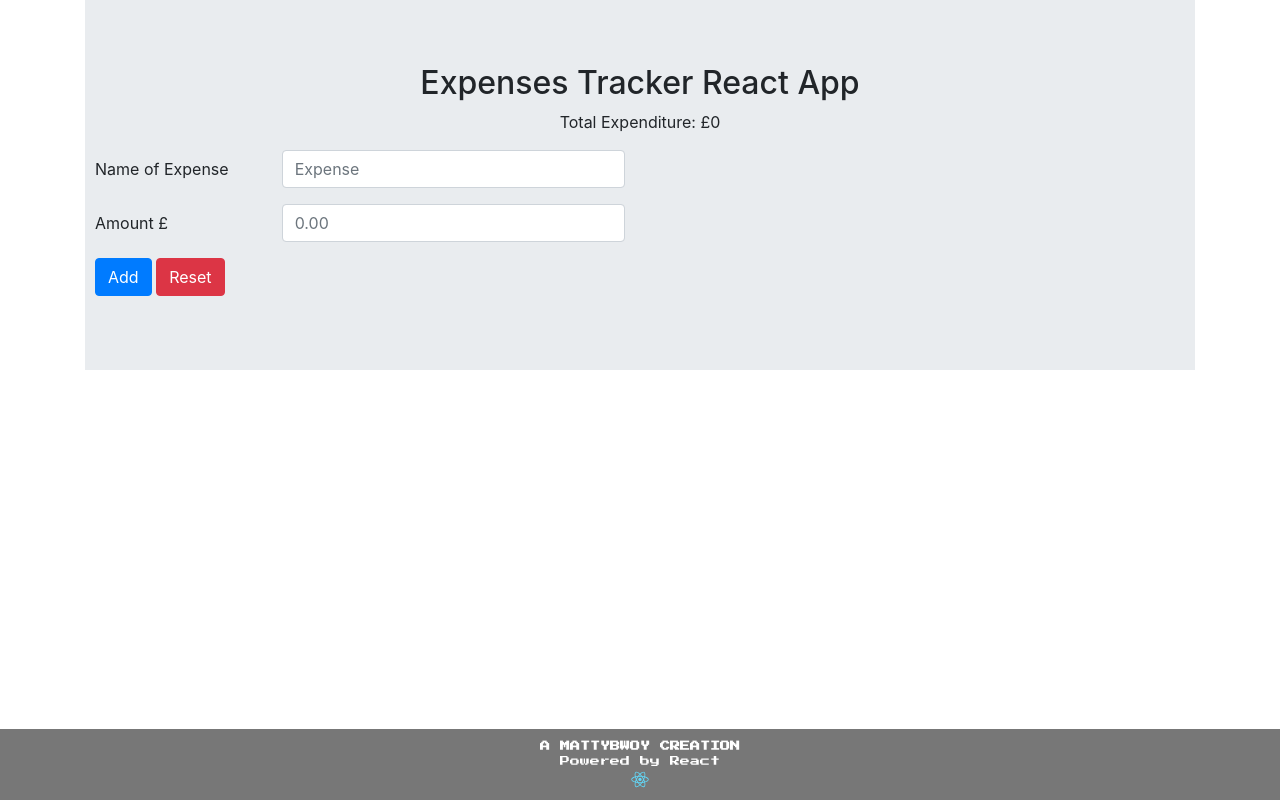
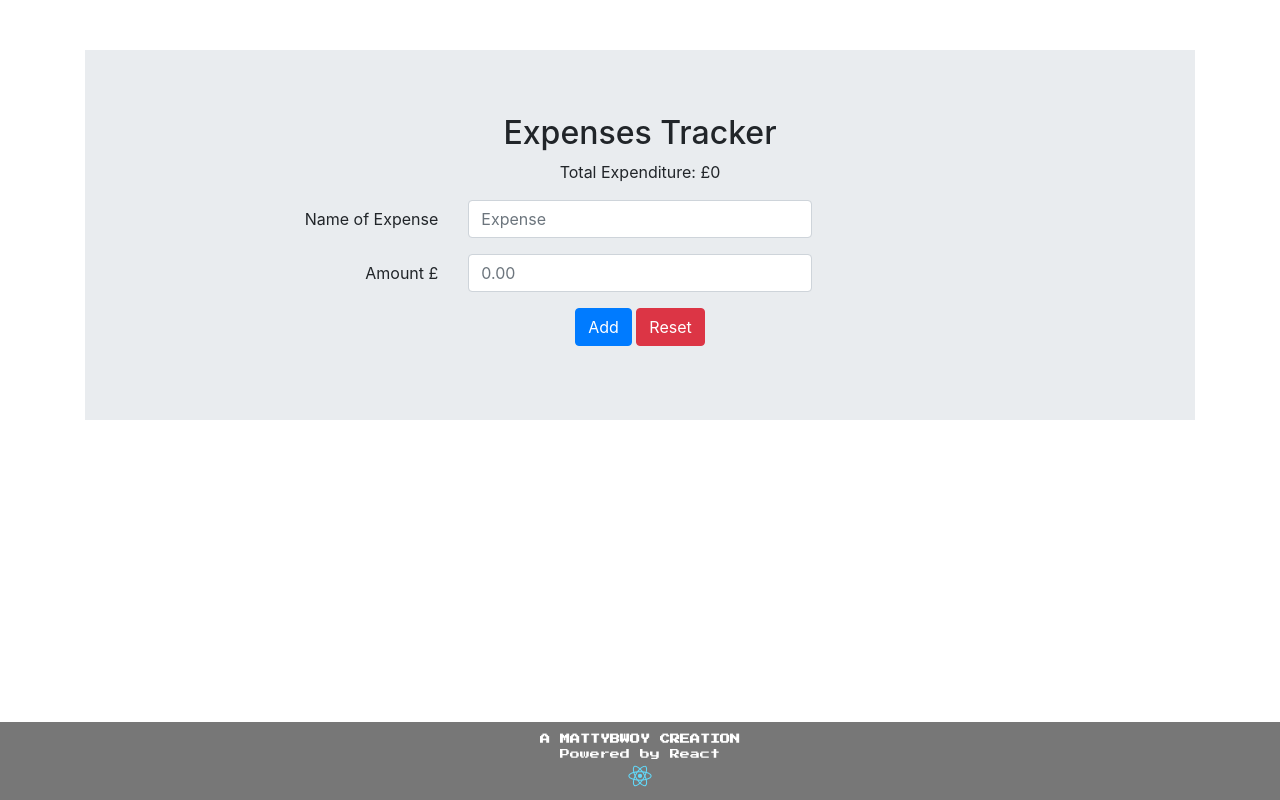
Before and after one commit to mattybwoy/Expense-Tracker, a React (Create React App) app: page / in a window 1280 px wide. Built offline with nearby package versions, Linux system fonts and the light colour scheme.

Commit message:
Centered form

```diff
--- a/src/App.css
+++ b/src/App.css
@@ -1,5 +1,5 @@
 .App {
-  text-align: center;
+  text-align: center
 }
 
 .App-logo {
@@ -36,3 +36,7 @@
     transform: rotate(360deg);
   }
 }
+
+body {
+  background-color: slategray;
+}
--- a/src/Tracker.css
+++ b/src/Tracker.css
@@ -4,8 +4,9 @@
   background-color: rgba(128, 128, 128, 0.089);
 }
 
-.body {
-  background-color: rgba(128, 128, 128, 0.089);
+body {
+  padding: 50px;
+  border-radius: 10px;
 }
 
 footer {
@@ -20,3 +21,7 @@ footer {
   left: 0;
   right: 0;
 }
+
+Label {
+  text-align: right;
+}
--- a/src/Tracker.js
+++ b/src/Tracker.js
@@ -66,7 +66,7 @@ return (
   <Container>
     <Jumbotron fluid>
       <h2 className= 'display-6' className = 'text-center'>
-        Expenses Tracker React App
+        Expenses Tracker
       <br></br>
       </h2>
       <div className= 'text-center'>
@@ -81,9 +81,9 @@ return (
         </p>
 
       </div>
-      <BTForm style={{ margin: 10 }}>
+      <BTForm style={{ margin: 10, textAlign: "center" }}>
       <FormGroup className='row'>
-      <Label for='exampleEmail' sm={2}>
+      <Label for='exampleEmail' sm={4}>
         Name of Expense
       </Label>
       <Col sm={4}>
@@ -98,7 +98,7 @@ return (
       </Col>
     </FormGroup>
     <FormGroup className='row'>
-      <Label for='exampleEmail' sm={2}>
+      <Label for='exampleEmail' sm={4}>
        Amount £
       </Label>
       <Col sm={4}>
@@ -112,7 +112,7 @@ return (
         />
       </Col>
     </FormGroup>
-    <Button type='submit' color='primary' onClick={handleSubmitForm}>
+    <Button className = "add" type='submit' color='primary' onClick={handleSubmitForm}>
       Add
     </Button>{' '}
     <Button type='submit' color ='danger' onClick={handleClearExpenses}>Reset</Button>
@@ -120,7 +120,7 @@ return (
         <List expenses={expenses} handleDelete={handleDelete}/>
     </Jumbotron>
         <footer><strong>A MATTYBWOY CREATION</strong><br/>Powered by React<br></br>
-      <img src = {logo} alt="https://reactjs.org/" width= "30"></img>
+      <img src = {logo} alt="https://reactjs.org/" width= "40"></img>
       </footer>
   </Container>
 )
```
Also changed, not shown: src/index.css (line endings or trailing spaces).
